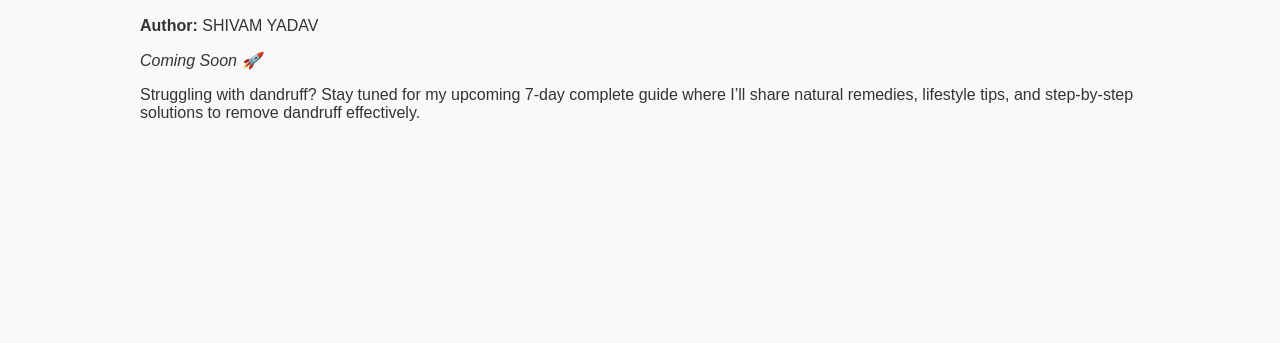
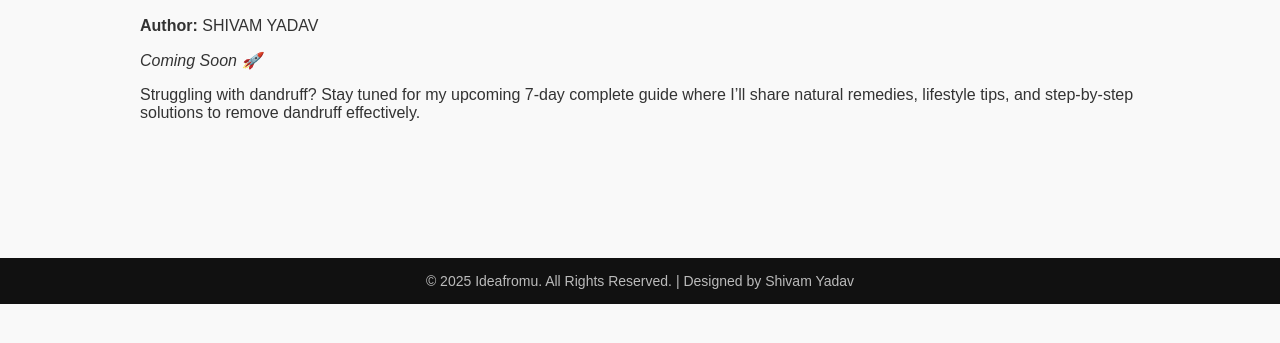
Before and after one commit to ideafromu/ideafromu, a plain HTML site: page ideas.html in a window 1280 px wide. Shown: the part 239-582 px from the top of the page. Drawn offline with Linux system fonts and the light colour scheme.

Commit message:
ideas.html

```diff
--- a/ideas.html
+++ b/ideas.html
@@ -48,7 +48,9 @@
     })
     .catch(error => console.error("Error loading posts:", error));
 </script>
-
+<footer class="footer">
+  <p>© 2025 Ideafromu. All Rights Reserved. | Designed by Shivam Yadav</p>
+</footer>
 
 </body>
 </html>
```
